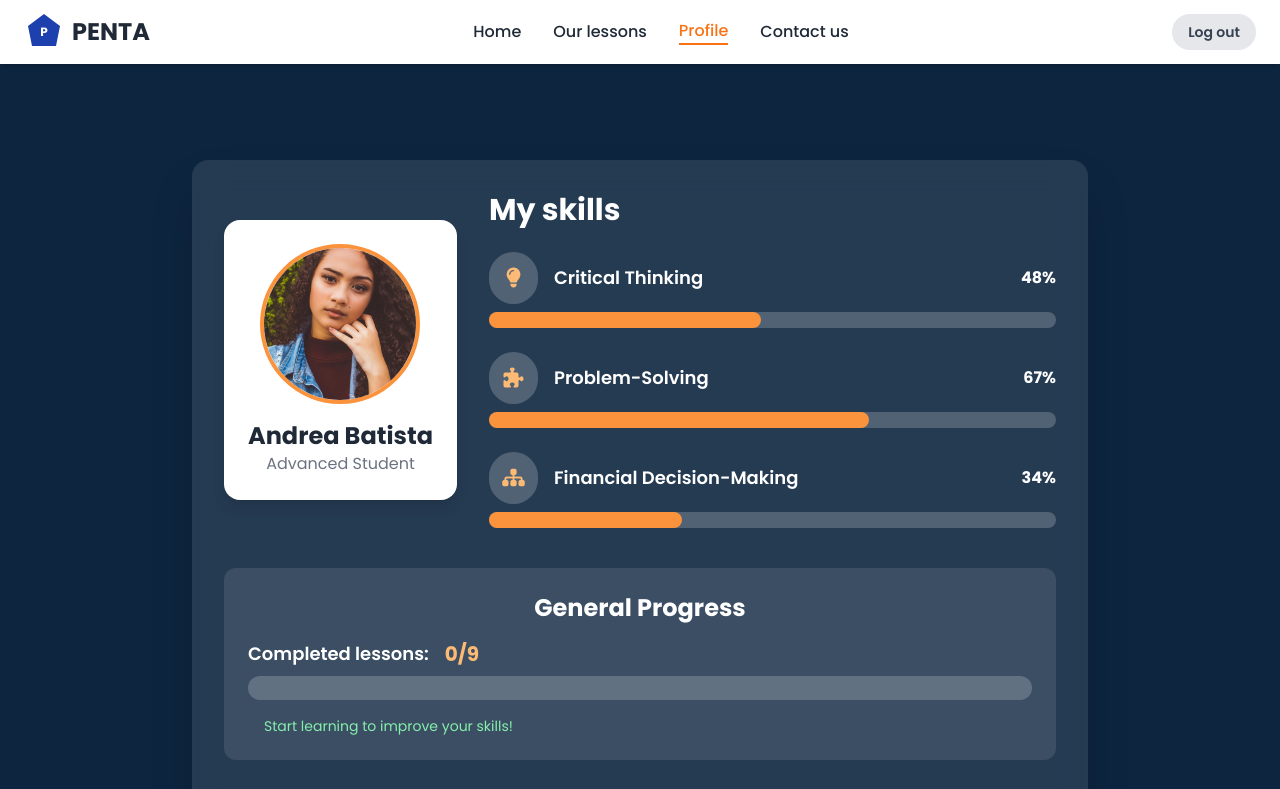
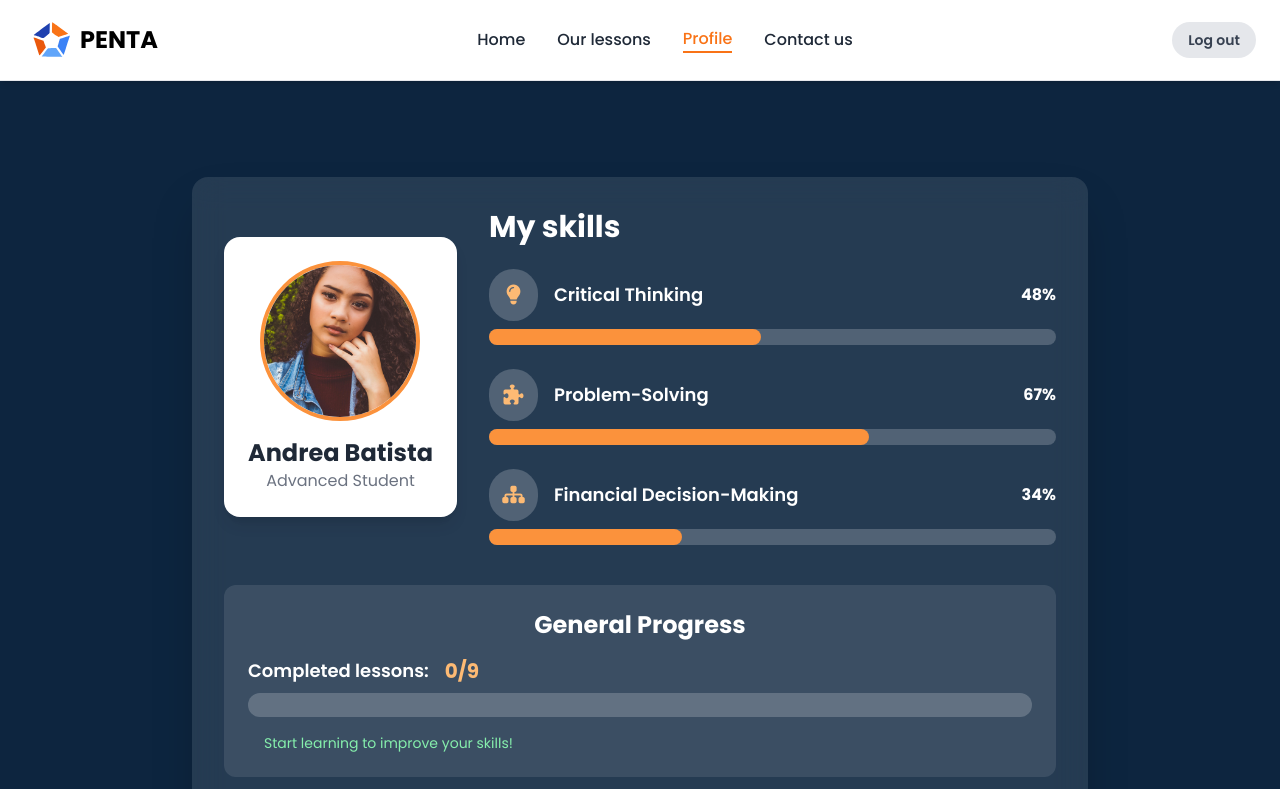
Before and after one commit to jmely19/Penta-App, a website: page docs/profile.html in a window 1280 px wide. Shown: the top 789 px of the page. Drawn offline with nearby package versions, Linux system fonts and the light colour scheme; files whose address does not match are found by name.

Commit message:
Update profile.html

```diff
--- a/docs/profile.html
+++ b/docs/profile.html
@@ -16,18 +16,23 @@
 </head>
 <body class="bg-gray-100">
     <!-- NAVEGACIÓN CONSISTENTE PARA USUARIO LOGUEADO -->
-    <nav class="bg-white shadow-md sticky top-0 z-50">
-        <div class="container mx-auto px-6 py-3">
+       <nav class="bg-white shadow-md sticky top-0 z-50 border-b border-gray-200">
+        <div class="container mx-auto px-6 py-4">
             <div class="flex items-center justify-between">
-                <!-- Logo -->
-                <a href="index.html" class="flex items-center">
-                    <svg class="h-10 w-10 mr-2" viewBox="0 0 100 100" xmlns="http://www.w3.org/2000/svg">
-                        <polygon points="50,5 90,35 80,85 20,85 10,35" fill="#1e40af" />
-                        <text x="50" y="60" font-size="30" font-weight="bold" text-anchor="middle" fill="white">P</text>
+                <div class="flex items-center space-x-2">
+                    <svg class="h-12 w-12" viewBox="0 0 320 341" xmlns="http://www.w3.org/2000/svg">
+                        <g transform="translate(0.000000,341.000000) scale(0.100000,-0.100000)" stroke="none">
+                            <!-- First two paths are orange -->
+                            <path fill="#F97316" d="M1885 2627 c-4 -188 -5 -355 -4 -372 4 -25 25 -43 164 -138 88 -60 193 -128 233 -152 l73 -43 82 24 c308 93 607 188 607 195 0 4 -37 34 -82 66 -77 55 -200 145 -623 453 -174 128 -400 287 -426 301 -15 8 -17 -21 -24 -334z"/>
+                            <path fill="#EA580C" d="M580 1866 c0 -9 18 -69 40 -133 64 -184 151 -457 337 -1046 16 -52 32 -87 39 -85 10 3 96 109 426 530 l29 37 -61 173 c-34 95 -73 205 -87 245 l-24 71 -322 105 c-386 127 -377 124 -377 103z"/>
+                            <!-- Last three paths are blue -->
+                            <path fill="#1E40AF" d="M1405 2683 c-170 -129 -350 -265 -400 -302 -256 -189 -420 -313 -423 -320 -1 -4 53 -24 120 -45 68 -21 220 -69 338 -107 118 -38 221 -69 229 -69 7 0 109 77 227 171 208 167 213 172 218 212 9 74 17 697 9 696 -5 0 -147 -106 -318 -236z"/>
+                            <path fill="#3B82F6" d="M3030 1970 c-47 -16 -195 -63 -330 -104 -134 -42 -250 -82 -257 -89 -7 -7 -44 -125 -83 -262 -39 -138 -73 -255 -75 -262 -2 -7 31 -61 74 -120 42 -59 137 -192 210 -295 73 -104 136 -188 141 -188 10 0 54 125 151 435 94 302 90 290 203 637 47 147 86 269 86 272 0 11 -36 4 -120 -24z"/>
+                            <path fill="#60A5FA" d="M1755 1120 c-60 -4 -121 -8 -135 -9 -18 -1 -37 -17 -66 -54 -22 -28 -123 -158 -224 -287 l-183 -235 39 -7 c21 -4 190 -7 374 -8 184 0 497 -5 695 -10 198 -5 361 -8 362 -6 3 3 -267 387 -392 559 l-50 67 -155 -2 c-85 -1 -204 -5 -265 -8z"/>
+                        </g>
                     </svg>
-                    <span class="text-2xl font-bold text-gray-800">PENTA</span>
-                </a>
-
+                    <span class="text-2xl font-bold ml-2">PENTA</span>
+                </div>
                 <!-- Enlaces de navegación -->
                 <div class="hidden md:flex items-center space-x-8">
                     <a href="index.html" class="nav-link text-gray-800 hover:text-orange-500 font-medium">Home</a>
```
